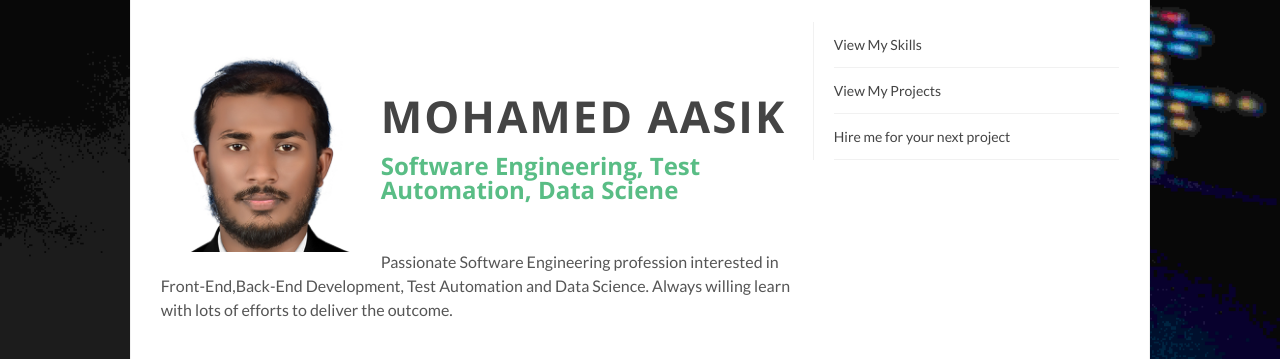
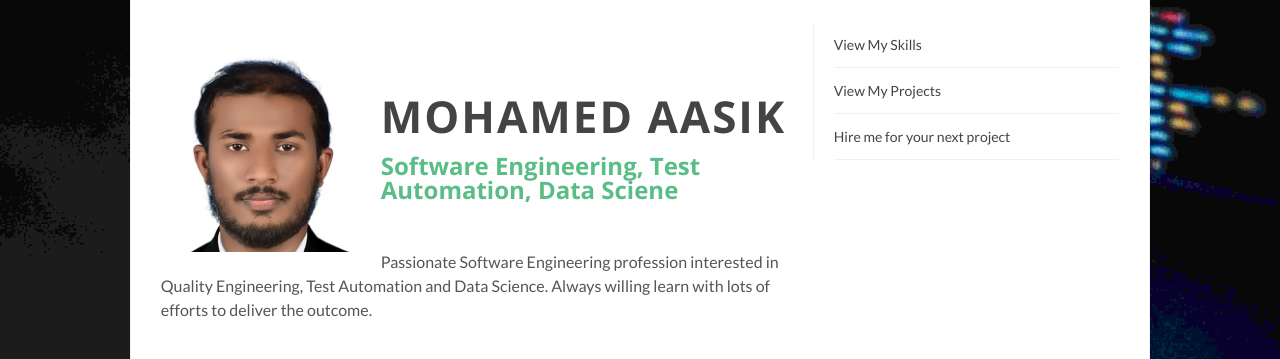
Before and after one commit to Aasik/Aasik.github.io, a plain HTML site: page index.html in a window 1280 px wide. Shown: the part 147-506 px from the top of the page. Drawn offline with nearby package versions, Linux system fonts and the light colour scheme; files whose address does not match are found by name; a web font is replaced by a local one.

Commit message:
Update index.html

```diff
--- a/index.html
+++ b/index.html
@@ -121,7 +121,7 @@
               </h4>
               <p>
                         Passionate Software Engineering profession interested in
-                        Front-End,Back-End Development, Test Automation and Data Science.
+                        Quality Engineering, Test Automation and Data Science.
                         Always willing learn with lots of efforts to deliver the outcome.
               </p>
               </p>
```
